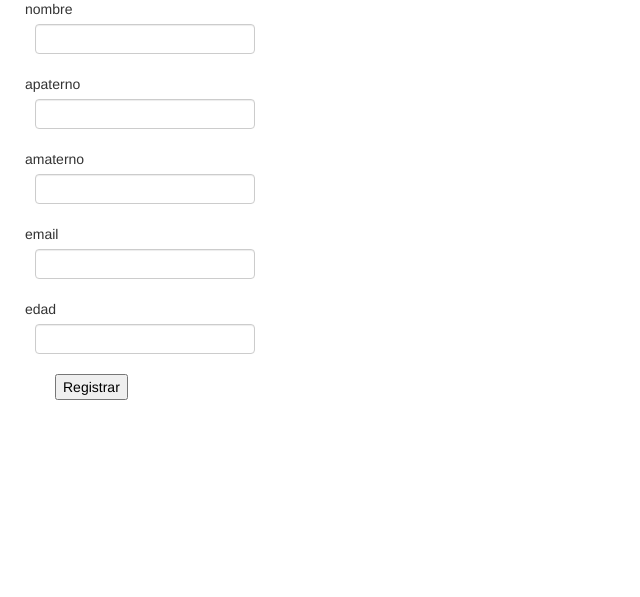
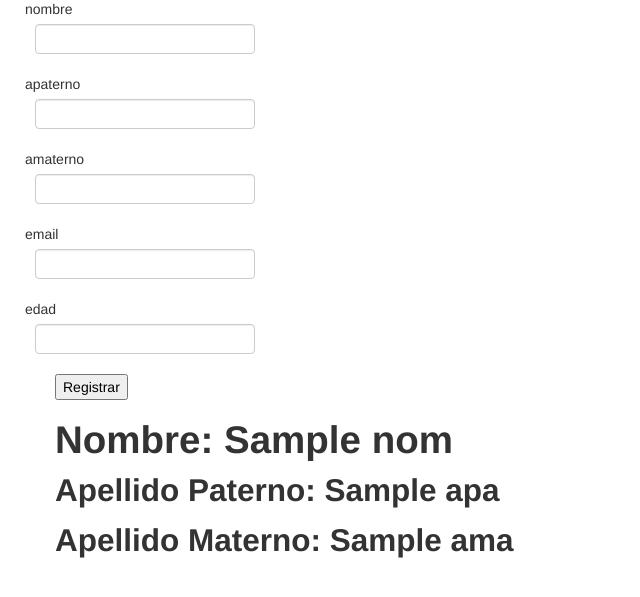
Before and after one commit to IDGS801-21000386/IntroFlaskIDGS801, a Flask app: template templates/alumnos2.html in a window 1280 px wide. Shown: the part 121-718 px from the top of the page, without its empty margins (0-640 px from the left). Run offline with Flask 3, Linux system fonts and the light colour scheme; the template is opened without the code that fills it: values that come from a table or form of the project are taken from there, most other values are stand-ins (such as "Sample title", 1, 10 or a date in 2020); some libraries are stand-ins or nearby versions.

Commit message:
1/31/2024 ESRC Datos de formulario

```diff
--- a/main.py
+++ b/main.py
@@ -1,5 +1,6 @@
 from flask import Flask, render_template, request
 import forms
+import math
 
 # Crear una instancia de la clase Flask
 app = Flask(__name__)
@@ -16,9 +17,17 @@ def alumnos():
     # return render_template("alumnos2.html", titulo = titulo, nombres = nombres)
     alumno_clase = forms.UserForm(request.form)
     if request.method == "POST":
-        pass
-
-    return render_template("alumnos2.html", form = alumno_clase)
+        nom = alumno_clase.nombre.data
+        apa = alumno_clase.apaterno.data
+        ama = alumno_clase.amaterno.data
+        edad = alumno_clase.edad.data
+        email = alumno_clase.email.data
+        print(f'Nombre: {nom}')
+        print(f'Nombre: {apa}')
+        print(f'Nombre: {ama}')
+        print(f'Nombre: {edad}')
+        print(f'Nombre: {email}')
+    return render_template("alumnos2.html", form = alumno_clase, nom=nom, apa=apa, ama=ama, edad=edad, email=email)
 
 @app.route("/maestros")
 def maestros():
--- a/templates/alumnos2.html
+++ b/templates/alumnos2.html
@@ -38,4 +38,7 @@
     <input type="submit" id="btn1" name="btn1" value="Registrar">
 </form>
 
+<h1>Nombre: {{nom}}</h1>
+<h2>Apellido Paterno: {{apa}}</h2>
+<h2>Apellido Materno: {{ama}}</h2>
 {%endblock%}
```
